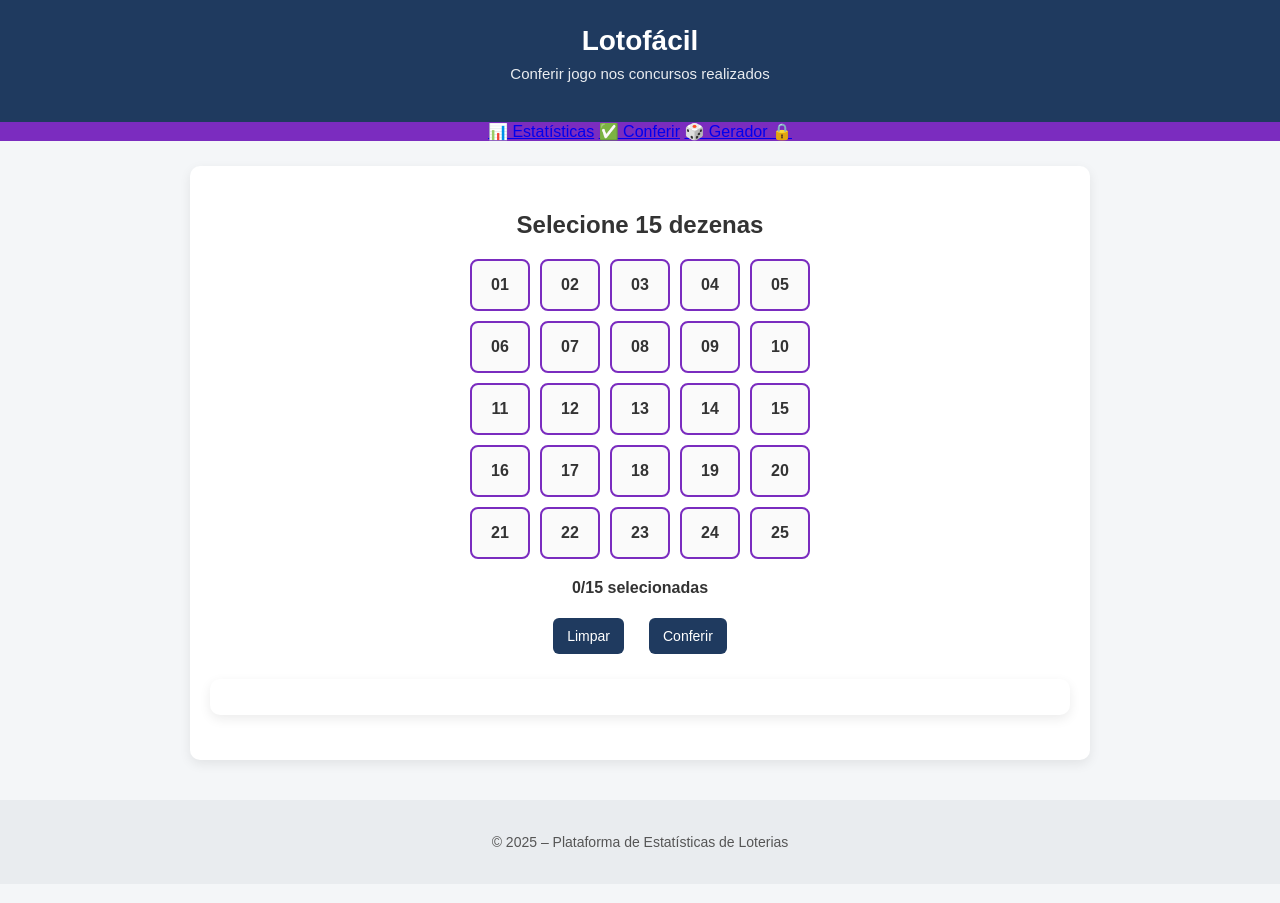
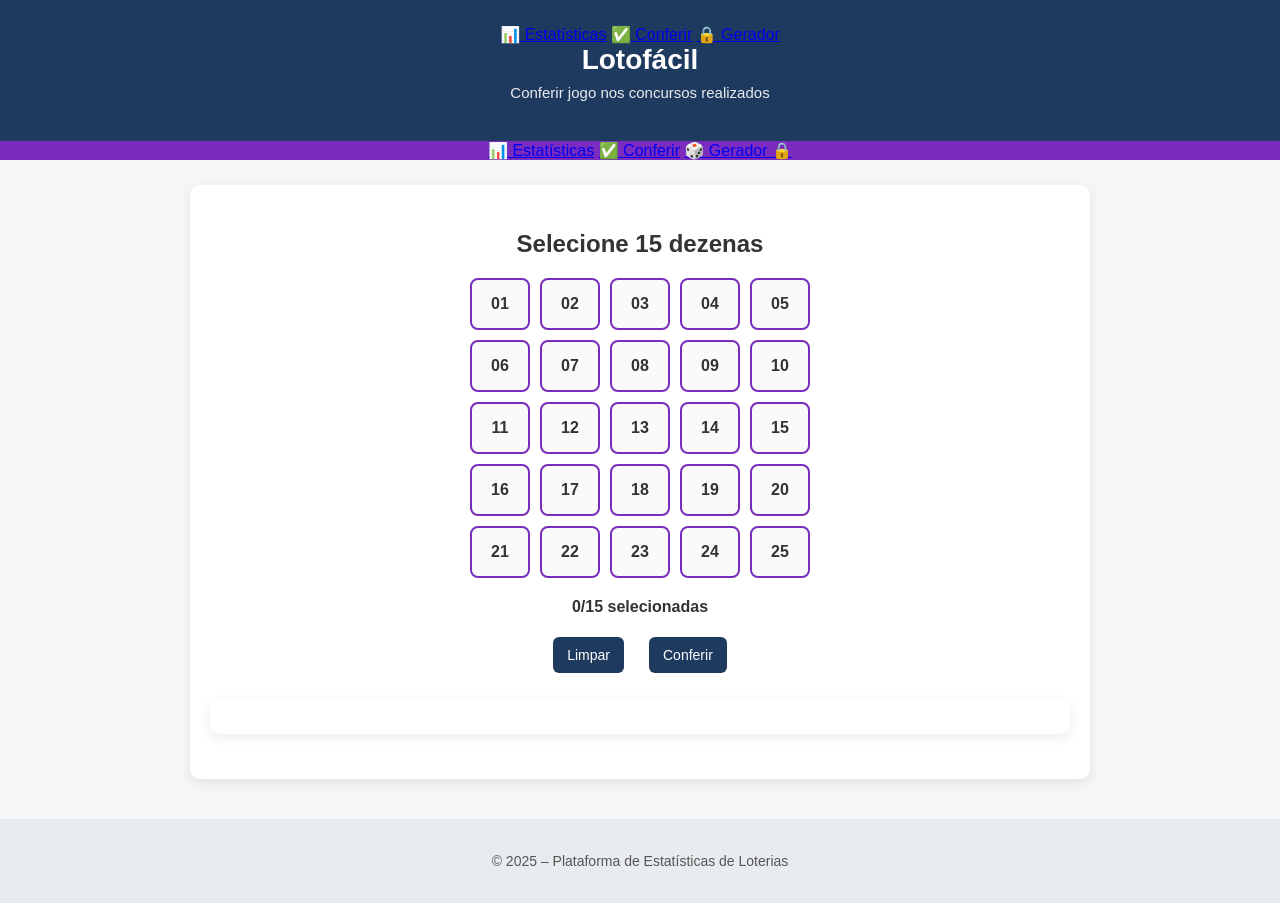
Before and after one commit to Brunomckn/lotofacil-site, a plain HTML site: page jogos/lotofacil/conferir.html in a window 1280 px wide. Drawn offline with Linux system fonts and the light colour scheme.

Commit message:
Update conferir.html

```diff
--- a/jogos/lotofacil/conferir.html
+++ b/jogos/lotofacil/conferir.html
@@ -13,6 +13,11 @@
 <body>
 
 <header class="topo">
+  <nav class="menu-interno">
+  <a href="estatisticas.html">📊 Estatísticas</a>
+  <a href="conferir.html">✅ Conferir</a>
+  <a href="#" class="bloqueado">🔒 Gerador</a>
+</nav>
   <h1>Lotofácil</h1>
   <p>Conferir jogo nos concursos realizados</p>
 </header>
```
